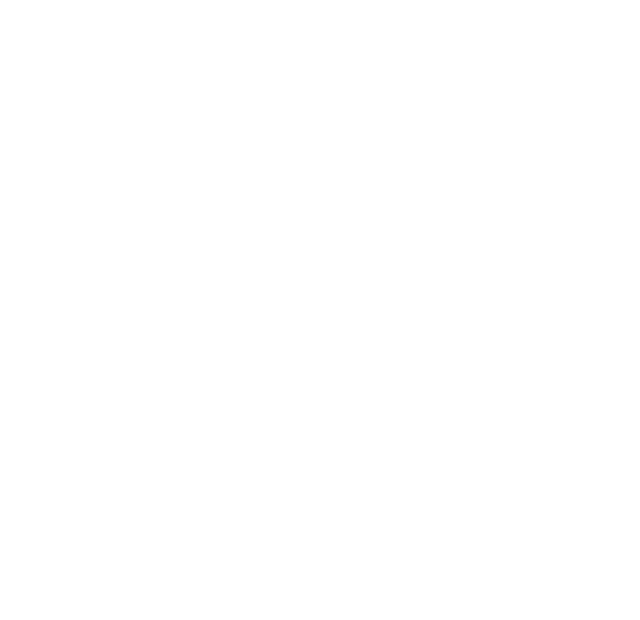
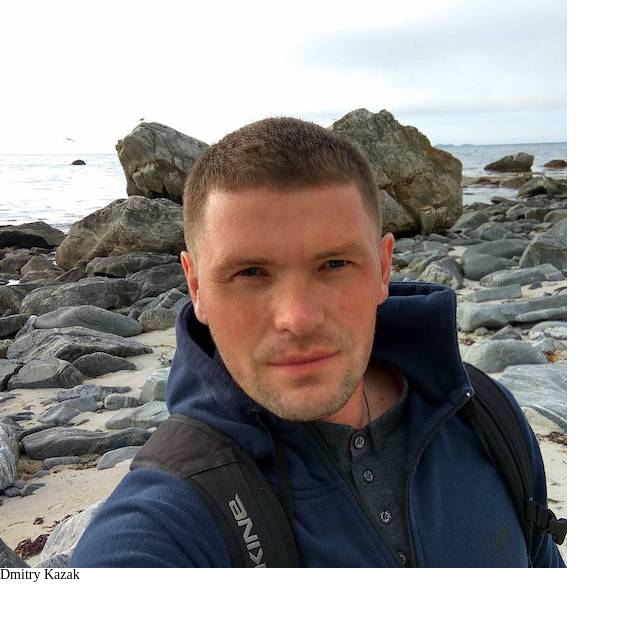
Before and after one commit to djazaj/rsschool-cv, a plain HTML site: page index.html in a window 1280 px wide. Shown: the whole page, without its empty margins (0-640 px from the left). Drawn offline with Linux system fonts and the light colour scheme.

Commit message:
feat: add photo

```diff
--- a/index.html
+++ b/index.html
@@ -5,8 +5,11 @@
    <meta http-equiv="X-UA-Compatible" content="IE=edge">
    <meta name="viewport" content="width=device-width, initial-scale=1.0">
    <title>Document</title>
+   <link rel="stylesheet" href="/style.css">
 </head>
 <body>
-
+   <img src="/img/kazak.jpeg" alt="">
+   <br>
+   <p>Dmitry Kazak</p>
 </body>
 </html>
```
Also changed, not shown: img/kazak.jpeg (added).
